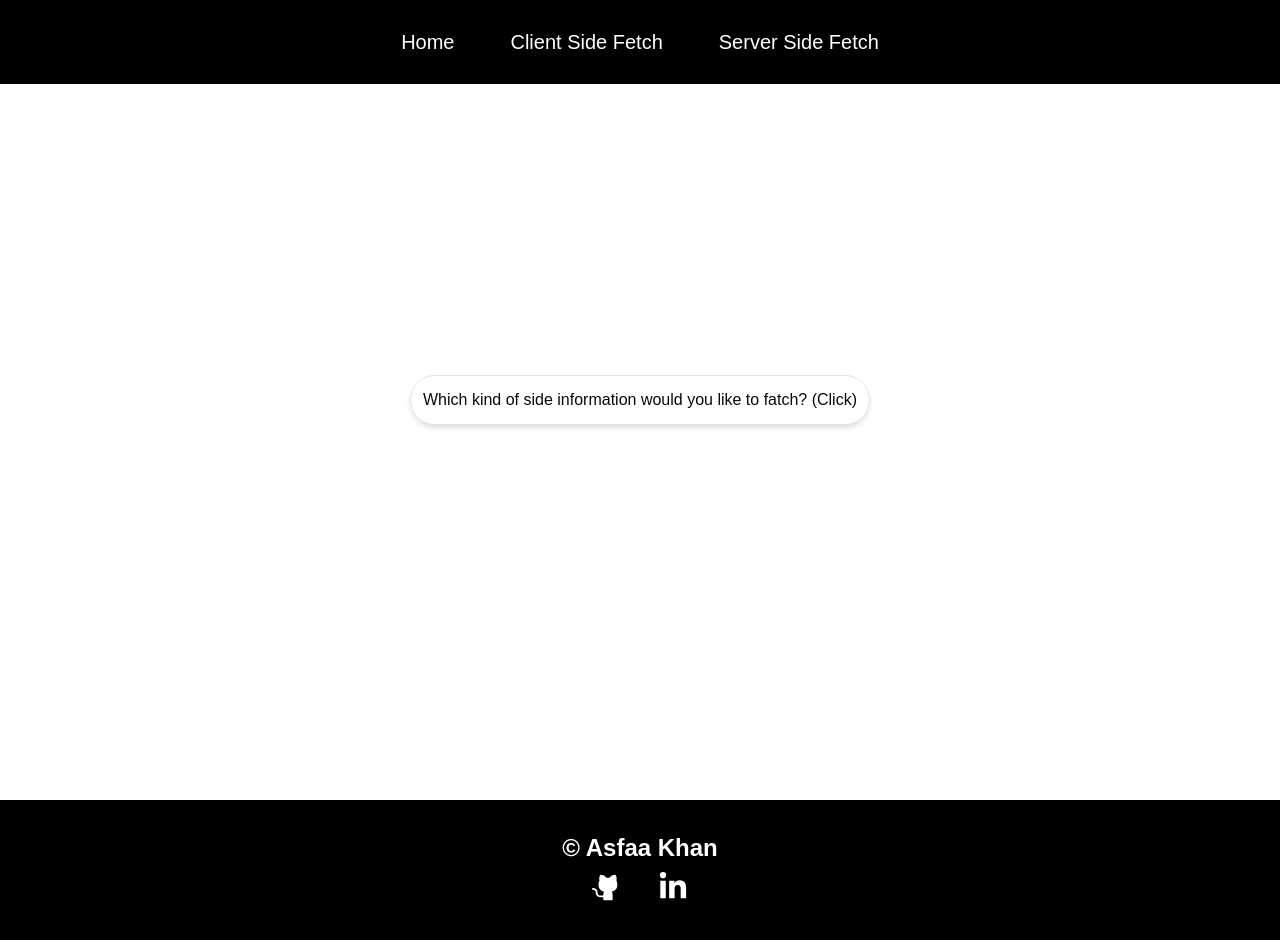
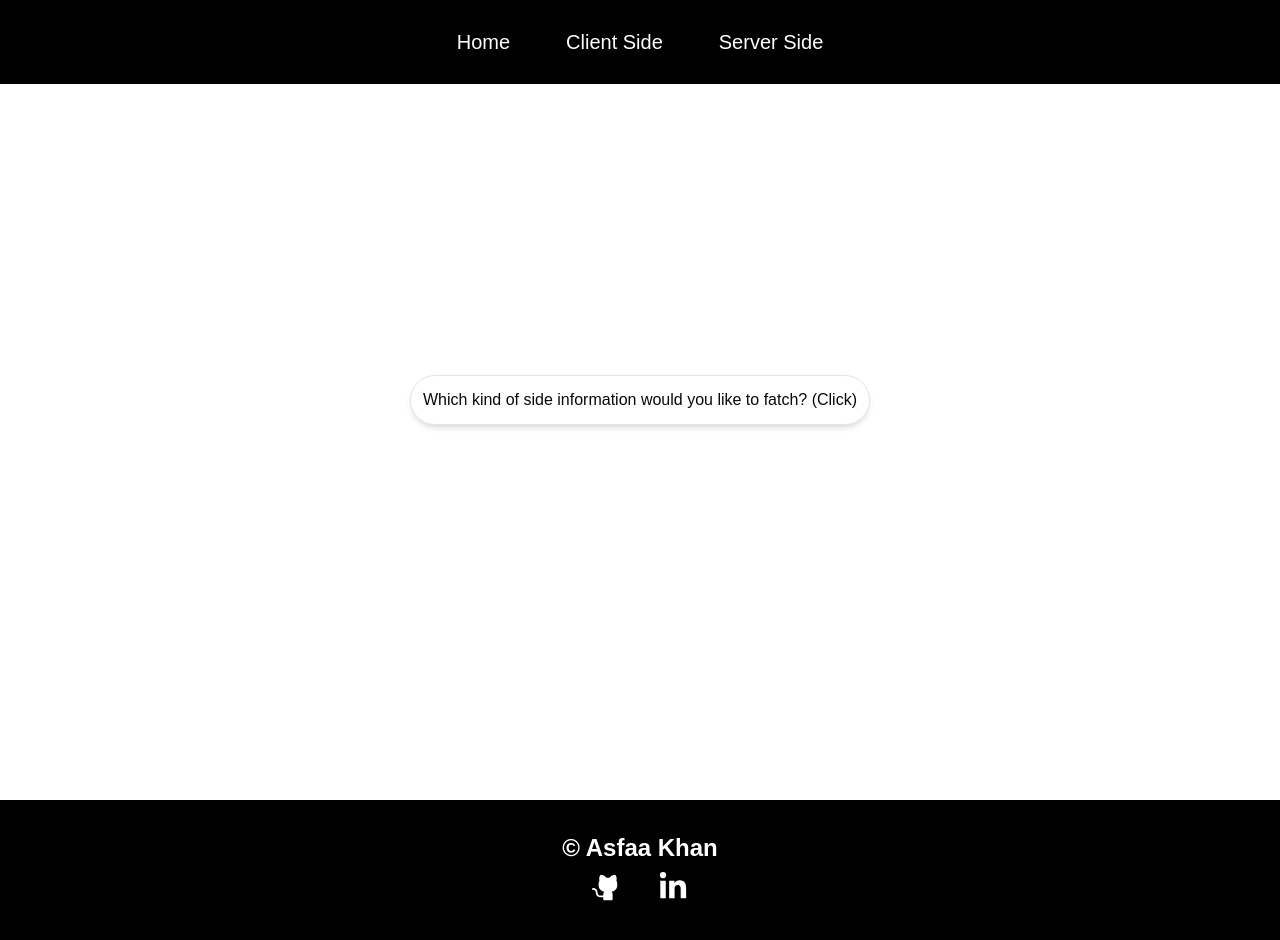
Before and after one commit to AsfaaKhan/DataFetchSide, a Next.js app: page / in a window 1280 px wide. Built offline with nearby package versions, Linux system fonts and the light colour scheme.

Commit message:
Data Fatch Side

```diff
--- a/components/Header.tsx
+++ b/components/Header.tsx
@@ -10,8 +10,8 @@ export default function Header() {
                 <div className="mx-auto text-bold text-xl justify-center flex items-center text-center ">
                     <ul className="flex gap-10 cursor-pointer  ">
                         <li className="hover:text-blue-500   hover:border-[1px] rounded-full p-2  "><Link href={"/"}>Home</Link></li>
-                        <li className="hover:text-blue-500   hover:border-[1px] rounded-full p-2  "><Link href={"/clientSide"}>Client Side Fetch</Link></li>
-                        <li className="hover:text-blue-500   hover:border-[1px] rounded-full p-2 "><Link href={"serverSide"}>Server Side Fetch</Link></li>
+                        <li className="hover:text-blue-500   hover:border-[1px] rounded-full p-2  "><Link href={"/clientSide"}>Client Side </Link></li>
+                        <li className="hover:text-blue-500   hover:border-[1px] rounded-full p-2 "><Link href={"serverSide"}>Server Side </Link></li>
                     </ul>
                 </div>
             </nav>
```
